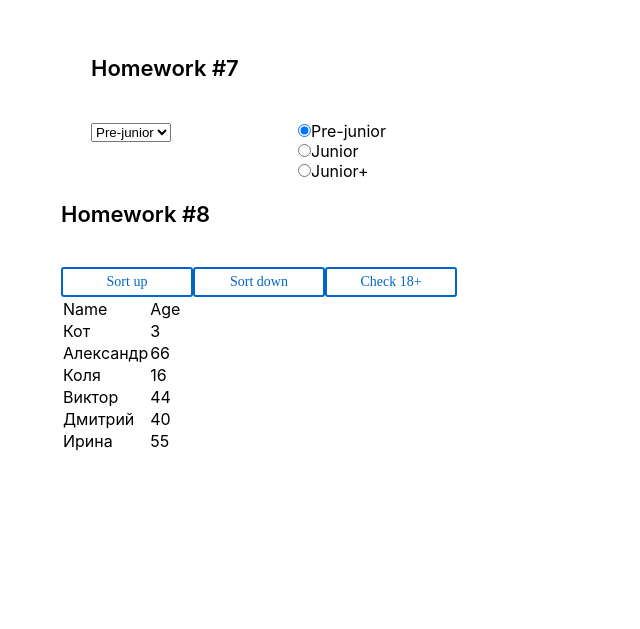
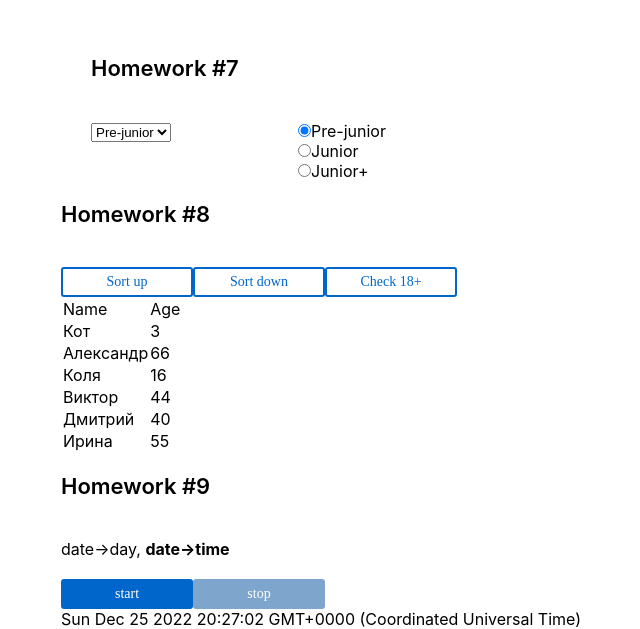
Before and after one commit to pavel1krp/auto-homework, a React (Create React App) app: page /#/junior in a window 1280 px wide. Shown: the part 450-1079 px from the top of the page, without its empty margins (9-649 px from the left). Before the commit the page ends 903 px from the top, so only its background shows below. Built offline with nearby package versions, Linux system fonts and the light colour scheme.

Commit message:
start hw9, add timer

```diff
--- a/src/s2-homeworks/hw05/pages/Junior.tsx
+++ b/src/s2-homeworks/hw05/pages/Junior.tsx
@@ -2,7 +2,7 @@ import React from 'react'
 import HW6 from "../../hw06/HW6";
 import HW7 from '../../hw07/HW7'
 import HW8 from '../../hw08/HW8'
-// import HW9 from '../../hw09/HW9'
+import HW9 from '../../hw09/HW9'
 
 function Junior() {
     return (
@@ -11,7 +11,7 @@ function Junior() {
             <HW6 />
             <HW7 />
             <HW8 />
-            {/*<HW9 />*/}
+            <HW9 />
         </div>
     )
 }
--- a/src/s2-homeworks/hw09/Clock.tsx
+++ b/src/s2-homeworks/hw09/Clock.tsx
@@ -4,6 +4,8 @@ import {restoreState} from '../hw06/localStorage/localStorage'
 import s from './Clock.module.css'
 
 function Clock() {
+    setInterval(() => console.log(new Date(restoreState('hw9-date', Date.now()))), 100);
+
     const [timerId, setTimerId] = useState<number | undefined>(undefined)
     // for autotests // не менять // можно подсунуть в локалСторэдж нужную дату, чтоб увидеть как она отображается
     const [date, setDate] = useState<Date>(new Date(restoreState('hw9-date', Date.now())))
@@ -12,7 +14,7 @@ function Clock() {
     const start = () => {
         // пишут студенты // запустить часы (должно отображаться реальное время, а не +1)
         // сохранить ид таймера (https://learn.javascript.ru/settimeout-setinterval#setinterval)
-
+        setInterval(() => setDate(new Date(restoreState('hw9-date', Date.now()))), 100)
     }
 
     const stop = () => {
@@ -21,10 +23,10 @@ function Clock() {
     }
 
     const onMouseEnter = () => { // пишут студенты // показать дату если наведена мышка
-
+        setShow(!show)
     }
     const onMouseLeave = () => { // пишут студенты // спрятать дату если мышка не наведена
-
+        setShow(!show)
     }
 
     const stringTime = 'date->time' || <br/> // часы24:минуты:секунды (01:02:03)/(23:02:03)/(24:00:00)/(00:00:01) // пишут студенты
@@ -66,18 +68,19 @@ function Clock() {
             <div className={s.buttonsContainer}>
                 <SuperButton
                     id={'hw9-button-start'}
-                    disabled={true} // пишут студенты // задизэйблить если таймер запущен
+                    disabled={show} // пишут студенты // задизэйблить если таймер запущен
                     onClick={start}
                 >
                     start
                 </SuperButton>
                 <SuperButton
                     id={'hw9-button-stop'}
-                    disabled={true} // пишут студенты // задизэйблить если таймер не запущен
+                    disabled={!show} // пишут студенты // задизэйблить если таймер не запущен
                     onClick={stop}
                 >
                     stop
                 </SuperButton>
+                <p>{date.toString()}</p>
             </div>
         </div>
     )
```
